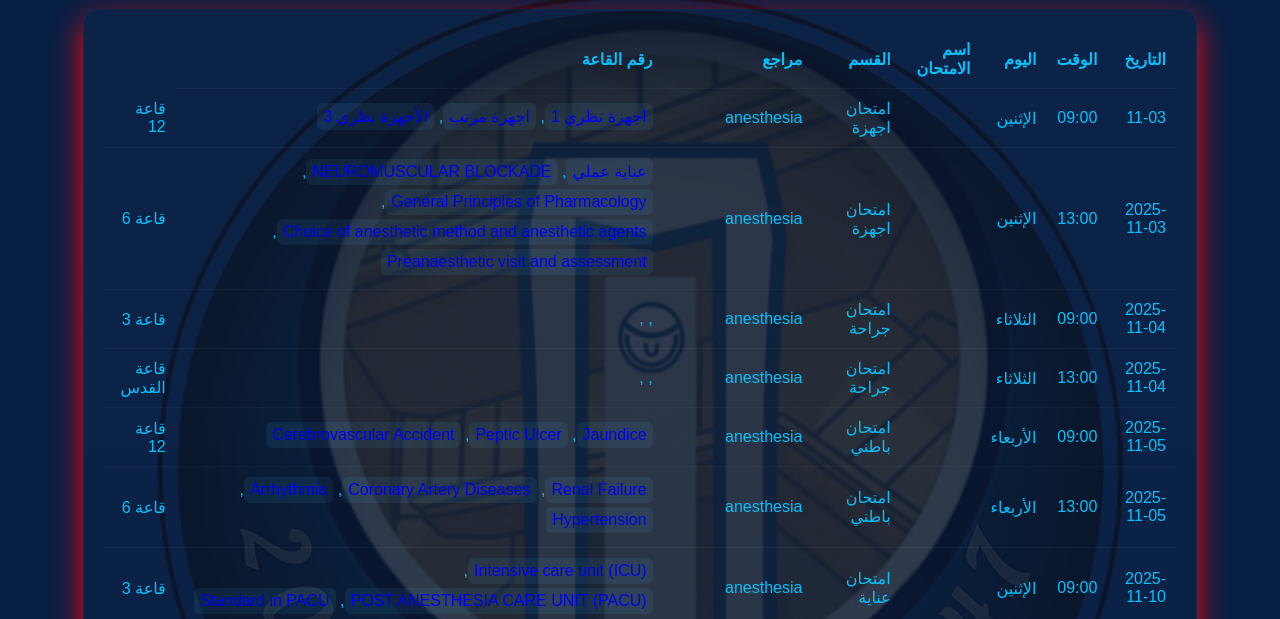
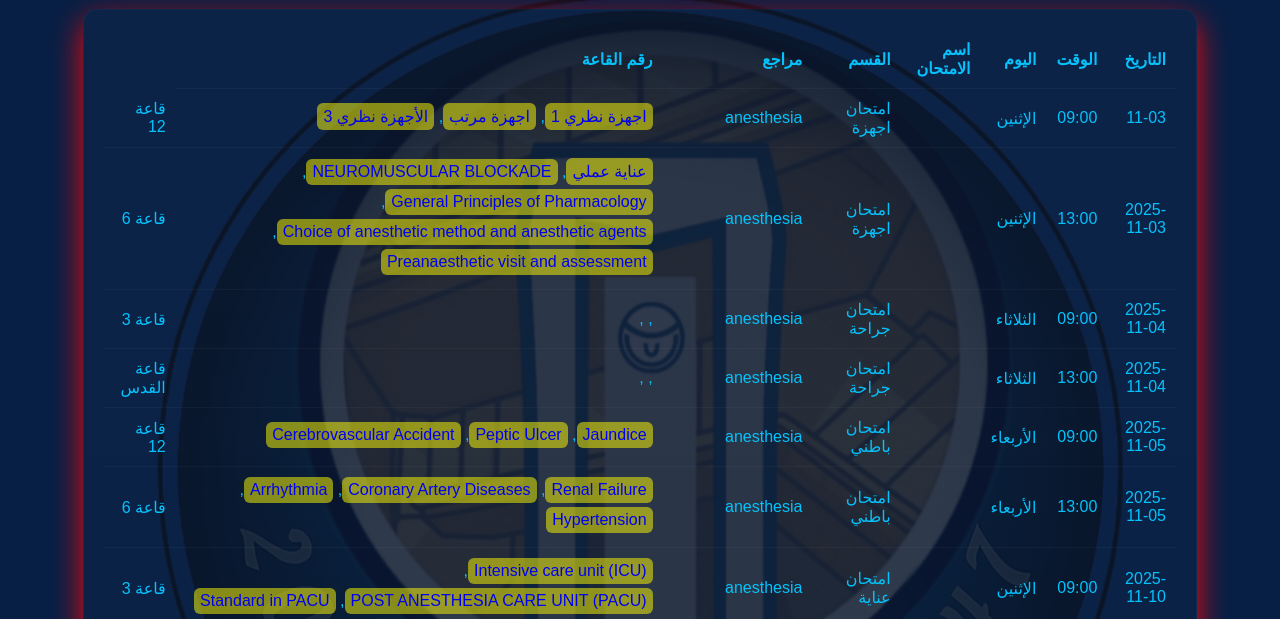
Before and after one commit to m36-3/MTU2-Horizon-Technology, a plain HTML site: page exams-calendar.html in a window 1280 px wide. Shown: the part 181-800 px from the top of the page. Drawn offline with Linux system fonts and the light colour scheme.

Commit message:
Update sm.css

```diff
--- a/css/sm.css
+++ b/css/sm.css
@@ -144,13 +144,13 @@ body {
   text-decoration:none;
   padding:4px 6px;
   border-radius:6px;
-  background-color:rgba(92,200,255,.08);
+ background-color:rgba(252, 248, 5, 0.521);
   margin-bottom:4px;
   transition:background .3s;
 }
 
 .table td a:hover{
-  background-color:rgba(92,200,255,.2);
+  background-color:rgba(13, 160, 233, 0.904);
 }
 
 /* تحسين الجدول على الهواتف */
```
